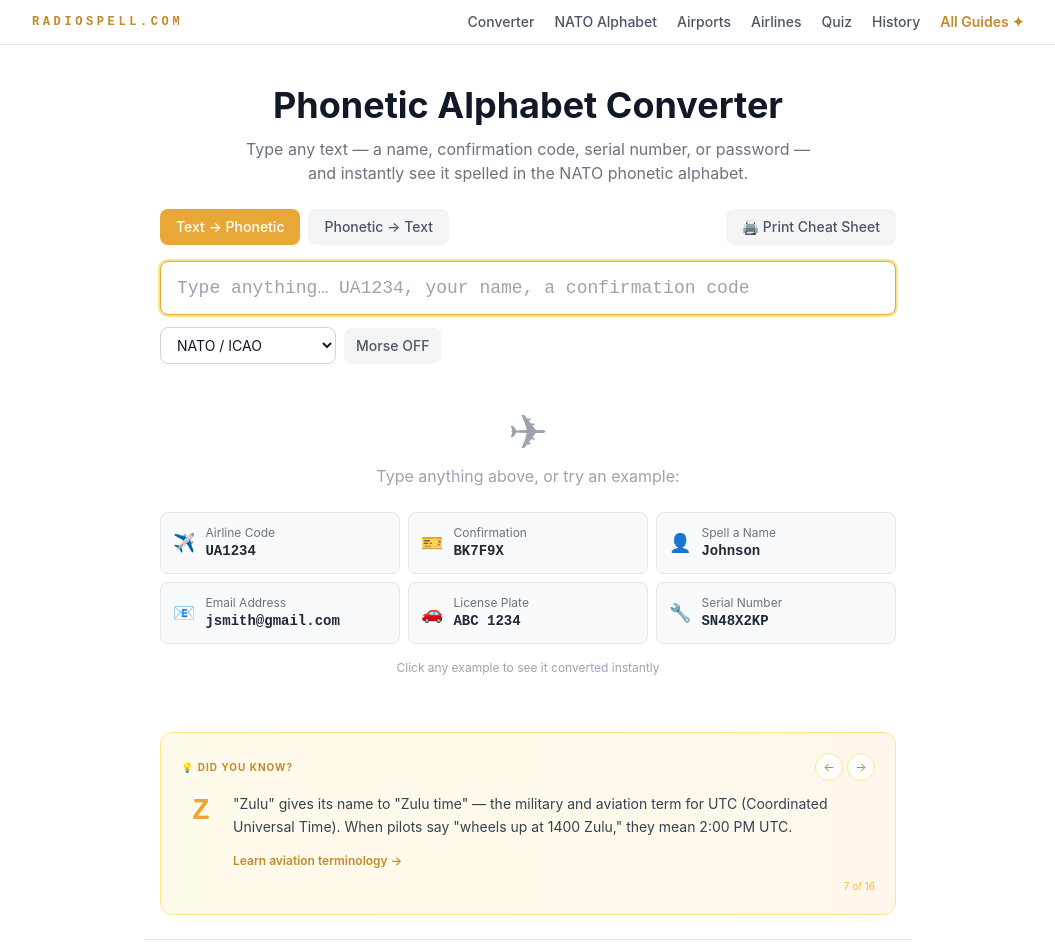
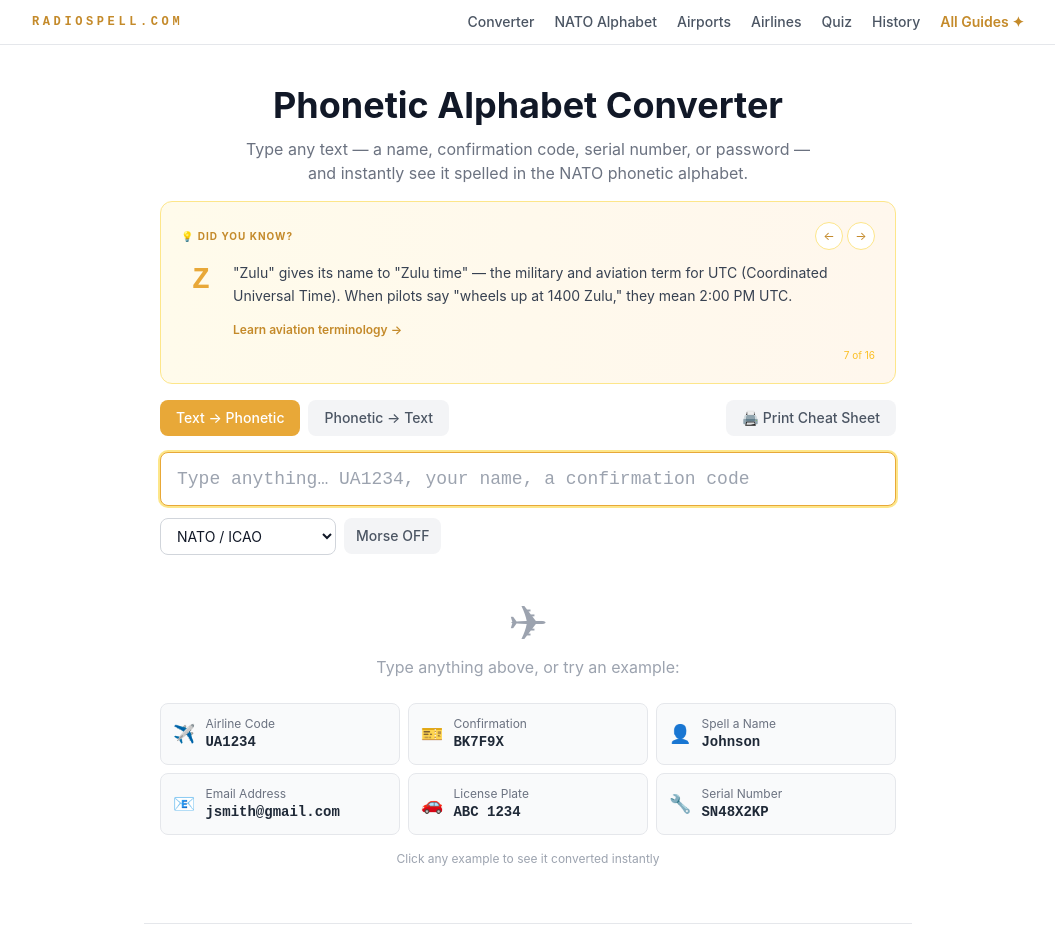
Before and after one commit to swillif/radiospell, a Next.js app: page / in a window 1280 px wide. Shown: the top 952 px of the page, without its empty margins (112-1167 px from the left). Built offline with nearby package versions, Linux system fonts and the light colour scheme.

Commit message:
Move Did You Know above converter for better visibility

```diff
--- a/app/page.tsx
+++ b/app/page.tsx
@@ -23,7 +23,7 @@ export default function HomePage() {
     <>
       <script type="application/ld+json" dangerouslySetInnerHTML={{ __html: JSON.stringify(jsonLd) }} />
 
-      <section className="max-w-3xl mx-auto text-center pt-10 pb-6 px-4">
+      <section className="max-w-3xl mx-auto text-center pt-10 pb-4 px-4">
         <h1 className="text-3xl md:text-4xl font-bold mb-3">Phonetic Alphabet Converter</h1>
         <p className="text-gray-500 max-w-xl mx-auto">
           Type any text — a name, confirmation code, serial number, or password —
@@ -31,13 +31,13 @@ export default function HomePage() {
         </p>
       </section>
 
+      {/* DID YOU KNOW — above converter to grab attention immediately */}
+      <section className="max-w-3xl mx-auto px-4 pb-4">
+        <DidYouKnow />
+      </section>
+
       <section className="max-w-3xl mx-auto px-4 pb-8">
         <PhoneticConverter />
-      </section>
-
-      {/* DID YOU KNOW */}
-      <section className="max-w-3xl mx-auto px-4 pb-6">
-        <DidYouKnow />
       </section>
 
       {/* SEO CONTENT */}
```
